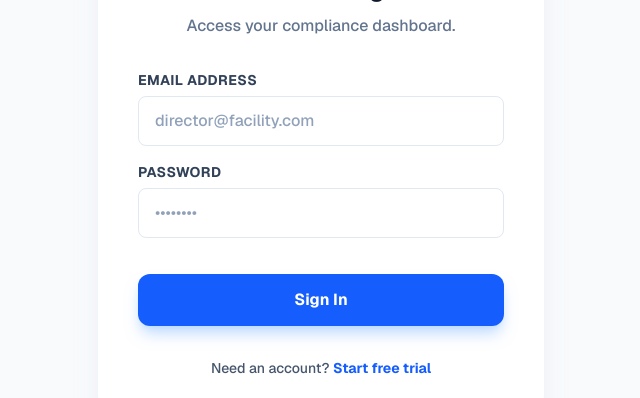
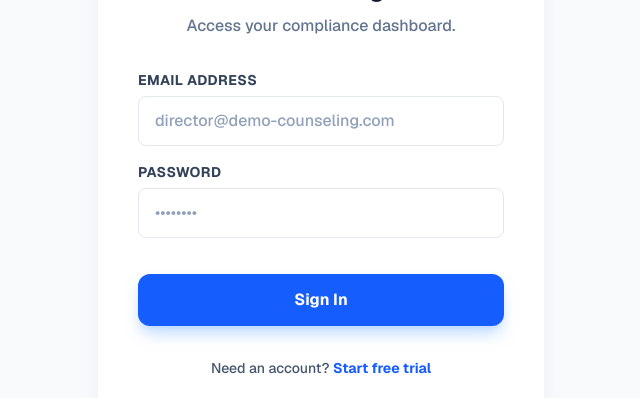
Before and after one commit to lambomethods/docslip-app, a Next.js app: page /login in a window 1280 px wide. Shown: the part 252-650 px from the top of the page, without its empty margins (319-959 px from the left). Built offline with nearby package versions, Linux system fonts and the light colour scheme.

Commit message:
fix: integrate NextAuth credentials logic into login frontend and fix UI contrast

```diff
--- a/src/app/login/page.tsx
+++ b/src/app/login/page.tsx
@@ -1,37 +1,97 @@
+"use client";
+
 import Link from 'next/link';
+import { useState } from 'react';
+import { signIn } from 'next-auth/react';
+import { useRouter } from 'next/navigation';
 
 export default function Login() {
+  const router = useRouter();
+  const [email, setEmail] = useState('');
+  const [password, setPassword] = useState('');
+  const [error, setError] = useState('');
+  const [loading, setLoading] = useState(false);
+
+  const handleSubmit = async (e: React.FormEvent) => {
+    e.preventDefault();
+    setLoading(true);
+    setError('');
+
+    try {
+      const res = await signIn("credentials", {
+        redirect: false,
+        email,
+        password
+      });
+
+      if (res?.error) {
+        setError(res.error);
+      } else {
+        router.push('/dashboard');
+        router.refresh();
+      }
+    } catch (err) {
+      setError("An unexpected error occurred. Please try again.");
+    } finally {
+      setLoading(false);
+    }
+  };
+
   return (
     <div className="min-h-screen bg-slate-50 flex items-center justify-center p-6 font-sans">
       <div className="w-full max-w-md bg-white rounded-3xl shadow-xl shadow-slate-200/50 p-10 border border-slate-100">
         <div className="text-center mb-8">
-          <Link href="/" className="inline-block font-extrabold text-2xl tracking-tight text-slate-900 mb-6">
+          <Link href="/" className="inline-block font-extrabold text-2xl tracking-tight text-slate-900 mb-6 cursor-pointer hover:opacity-80 transition-opacity">
             DocSlip
           </Link>
           <h1 className="text-2xl font-bold text-slate-900">Provider Login</h1>
           <p className="text-slate-500 mt-2 font-medium">Access your compliance dashboard.</p>
         </div>
 
-        <form className="space-y-5">
+        {error && (
+          <div className="mb-6 p-3 bg-red-50 text-red-600 border border-red-200 rounded-lg text-sm text-center font-bold">
+            {error}
+          </div>
+        )}
+
+        <form className="space-y-5" onSubmit={handleSubmit}>
           <div className="space-y-4">
              <div>
-               <label className="block text-sm font-bold text-slate-700 mb-1.5 uppercase tracking-wide">Email Address</label>
-               <input type="email" className="w-full px-4 py-3 rounded-lg border border-slate-200 focus:ring-2 focus:ring-blue-600 focus:border-blue-600 outline-none transition-all placeholder:text-slate-400 font-medium" placeholder="director@facility.com" required />
+               <label className="block text-sm font-bold text-slate-700 mb-1.5 uppercase tracking-wide cursor-default">Email Address</label>
+               <input
+                 type="email"
+                 value={email}
+                 onChange={(e) => setEmail(e.target.value)}
+                 className="w-full px-4 py-3 rounded-lg border border-slate-200 bg-white text-slate-900 focus:ring-2 focus:ring-blue-600 focus:border-blue-600 outline-none transition-all placeholder:text-slate-400 font-medium"
+                 placeholder="director@demo-counseling.com"
+                 required
+               />
              </div>
 
              <div>
-               <label className="block text-sm font-bold text-slate-700 mb-1.5 uppercase tracking-wide">Password</label>
-               <input type="password" className="w-full px-4 py-3 rounded-lg border border-slate-200 focus:ring-2 focus:ring-blue-600 focus:border-blue-600 outline-none transition-all placeholder:text-slate-400 font-medium" placeholder="••••••••" required />
+               <label className="block text-sm font-bold text-slate-700 mb-1.5 uppercase tracking-wide cursor-default">Password</label>
+               <input
+                 type="password"
+                 value={password}
+                 onChange={(e) => setPassword(e.target.value)}
+                 className="w-full px-4 py-3 rounded-lg border border-slate-200 bg-white text-slate-900 focus:ring-2 focus:ring-blue-600 focus:border-blue-600 outline-none transition-all placeholder:text-slate-400 font-medium"
+                 placeholder="••••••••"
+                 required
+               />
              </div>
           </div>
 
-          <button type="button" className="w-full bg-blue-600 hover:bg-blue-700 text-white font-bold py-3.5 rounded-xl transition-all shadow-lg shadow-blue-200 transform hover:-translate-y-0.5 mt-4">
-            Sign In
+          <button
+            type="submit"
+            disabled={loading}
+            className="w-full cursor-pointer bg-blue-600 hover:bg-blue-700 text-white font-bold py-3.5 rounded-xl transition-all shadow-lg shadow-blue-200 transform hover:-translate-y-0.5 mt-4 disabled:opacity-50 disabled:cursor-not-allowed"
+          >
+            {loading ? "Signing In..." : "Sign In"}
           </button>
         </form>
 
-        <p className="text-center mt-8 text-sm text-slate-600 font-medium">
-          Need an account? <Link href="/signup" className="text-blue-600 font-bold hover:underline">Start free trial</Link>
+        <p className="text-center mt-8 text-sm text-slate-600 font-medium cursor-default">
+          Need an account? <Link href="/signup" className="text-blue-600 font-bold hover:underline cursor-pointer">Start free trial</Link>
         </p>
       </div>
     </div>
```
Also changed, not shown: 1 other file (tests, documents, lock files or other folders).
